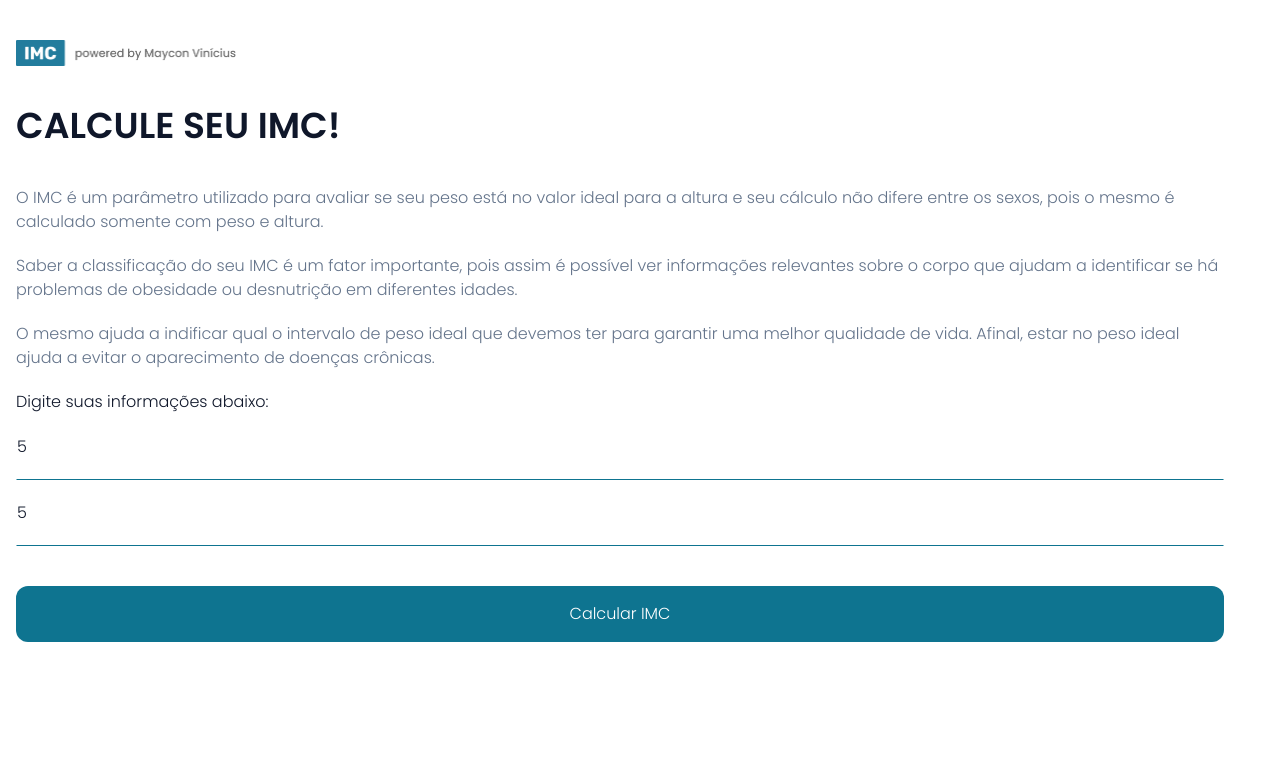
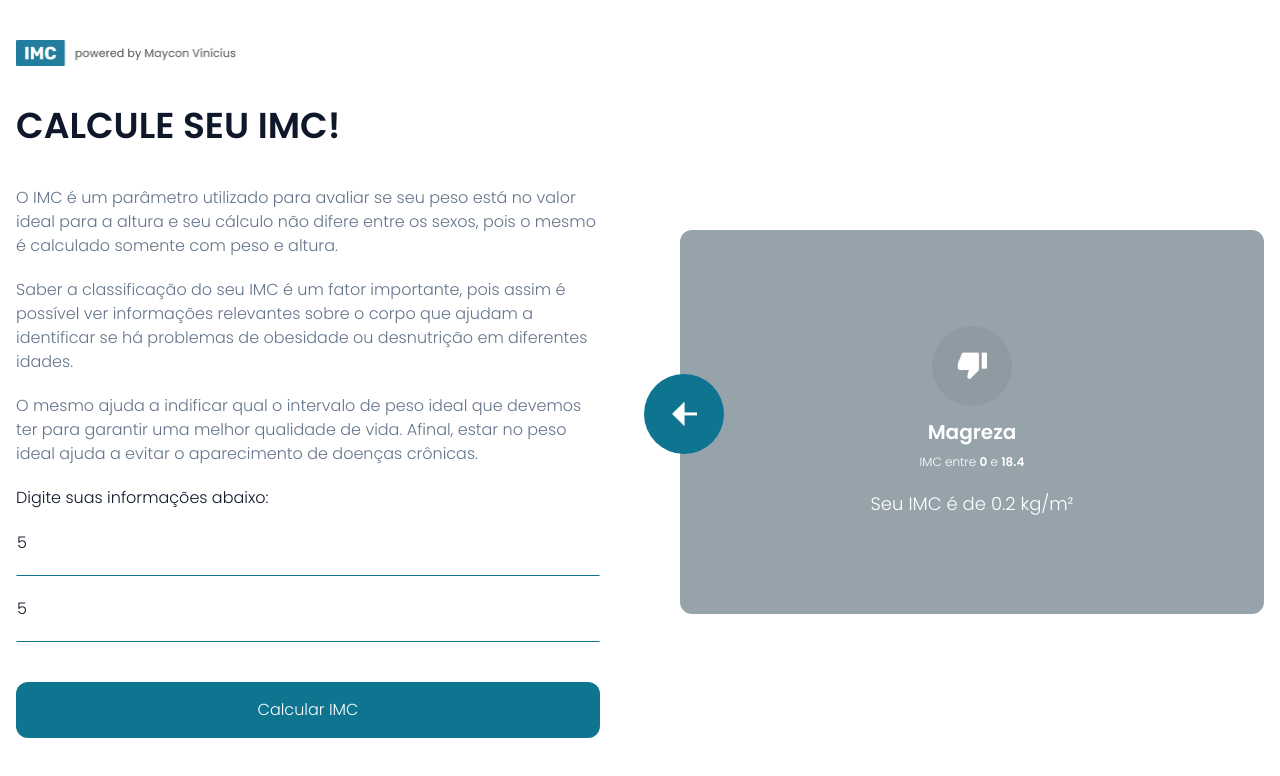
Before and after one commit to mayconviniciusdev/bmi-calculator, a Next.js app: page / in a window 1280 px wide. Both pictures are taken after typing "5", "5" into the empty fields and a click on the button "Calcular IMC". Shown: the top 776 px of the page. Built offline with nearby package versions, Linux system fonts and the light colour scheme.

Commit message:
Showing calculation result

```diff
--- a/src/components/calculator.tsx
+++ b/src/components/calculator.tsx
@@ -1,6 +1,9 @@
 "use client"
-import { Weight, calculateImc } from "@/helper/bmiCalculation";
+import Image from "next/image";
 import { useState } from "react";
+
+import { Weight, calculateImc, weights } from "@/helper/bmiCalculation";
+import { Grid } from "./gridItem";
 
 export const CalculatorApplication = () => {
   const [heightField, setHeightField] = useState<number>(0);
@@ -10,6 +13,12 @@ export const CalculatorApplication = () => {
   const handleCalculateButton = () => {
   if(heightField && weightField) {setToShow(calculateImc(heightField, weightField))}
   else {alert('Preencha todos os campos!')} }
+
+  const handleBackButtom = () => {
+    setToShow(null);
+    setHeightField(0);
+    setWeightField(0);
+  }
 
   return (
     <>
@@ -43,7 +52,28 @@ export const CalculatorApplication = () => {
         </button>
       </div>
 
+      <div className="flex flex-1 ml-10 justify-center items-center" >
+        {!toShow &&
+          <div className='grid gap-5 grid-cols-2'>
+            {weights.map((item, key) => (<Grid key={key} item={item}/>))}
+          </div>
+        }
 
+        {toShow &&
+            <div className="flex-1">
+            <div
+            onClick={handleBackButtom}
+            className="absolute bg-cyan-700 rounded-full w-20 h-20 flex justify-center items-center cursor-pointer -ml-9 mt-36">
+              <Image
+              src="/leftarrow.png"
+              alt="Presentation logo"
+              width={25}
+              height={25}/>
+            </div>
+            <Grid item={toShow}/>
+          </div>
+        }
+      </div>
     </>
   )
 }
--- a/src/components/gridItem/gridItem.tsx
+++ b/src/components/gridItem/gridItem.tsx
@@ -24,9 +24,9 @@ export const Grid = ({item}: Props) => {
       </div>
 
       <div className='text-xl font-semibold mt-3'>{item.title}</div>
-      <div className='text-xs mt-2'>
-        <>IMC entre <strong>{item.imc[0]}</strong> e <strong>{item.imc[1]}</strong></>
-      </div>
+      <div className='text-xs mt-2'>IMC entre <strong>{item.imc[0]}</strong> e <strong>{item.imc[1]}</strong></div>
+      {item.yourImc && <div className='text-lg mt-5'>Seu IMC é de {item.yourImc} kg/m²</div>}
+
     </div>
   )
 }
```
Also changed, not shown: public/leftarrow.png (added).
